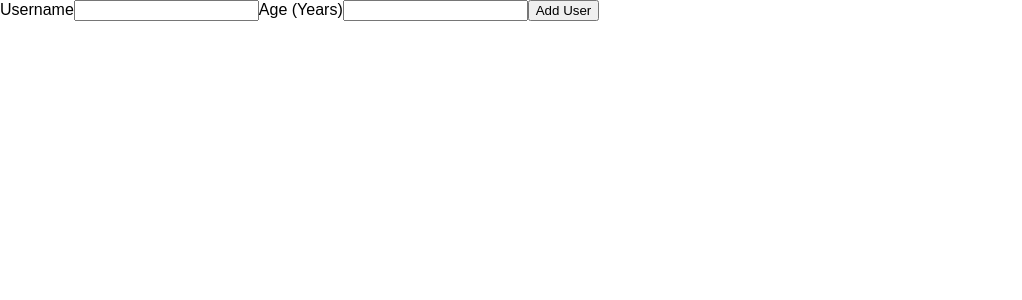
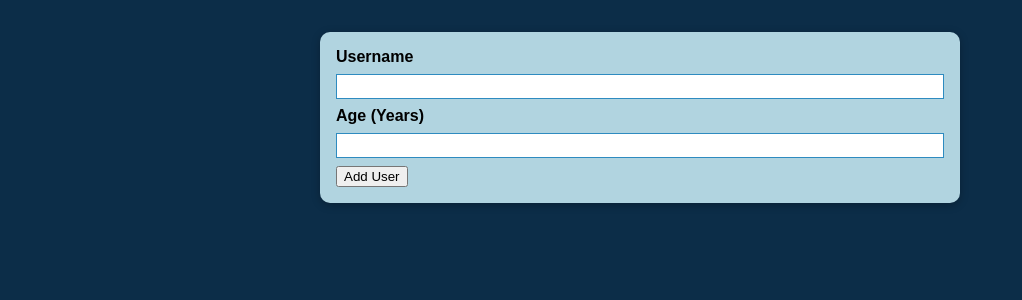
Before and after one commit to amaljaison71/User-Management, a React (Create React App) app: page / in a window 1280 px wide. Shown: the top 300 px of the page, without its empty margins (0-1022 px from the left). Built offline with nearby package versions, Linux system fonts and the light colour scheme.

Commit message:
[FEATURE] Added reusable card component

```diff
--- a/src/App.js
+++ b/src/App.js
@@ -1,5 +1,5 @@
-import React from 'react';
-import AddUser from './Components/Users/AddUser';
+import React from "react";
+import AddUser from "./Components/Users/AddUser";
 
 function App() {
   return (
--- /dev/null
+++ b/src/Components/UI/Card.js
@@ -0,0 +1,13 @@
+/**
+ * Reusable card component
+ */
+
+import styles from "./Card.module.css";
+
+const Card = (props) => {
+  return (
+    <div className={`${styles.card} ${props.className}`}>{props.children}</div>
+  );
+};
+
+export default Card;
--- /dev/null
+++ b/src/Components/UI/Card.module.css
@@ -0,0 +1,5 @@
+.card {
+  background: #B1D4E0;
+  border-radius: 10px;
+  box-shadow: 0 2px 8px rgba(0, 0, 0, 0.26);
+}
--- a/src/Components/Users/AddUser.js
+++ b/src/Components/Users/AddUser.js
@@ -1,3 +1,10 @@
+/**
+ * Wrapper component for adding new user to the list
+ */
+
+import Card from "../UI/Card";
+import styles from './AddUser.module.css'
+
 const AddUser = (props) => {
   /**
    * This method adds new user to existing list of users
@@ -8,6 +15,7 @@
   };
 
   return (
+    <Card className={styles.input}>
       <form onSubmit={addUserHandler}>
         <label htmlFor="username">Username</label>
         <input id="username" type="text" />
@@ -15,6 +23,7 @@
         <input id="age" type="number" />
         <button type="submit">Add User</button>
       </form>
+    </Card>
   );
 };
 
--- /dev/null
+++ b/src/Components/Users/AddUser.module.css
@@ -0,0 +1,26 @@
+.input {
+  margin: 2rem auto;
+  padding: 1rem;
+  width: 90%;
+  max-width: 40rem;
+}
+
+.input label {
+  display: block;
+  font-weight: bold;
+  margin-bottom: 0.5rem;
+}
+
+.input input {
+  font: inherit;
+  display: block;
+  width: 100%;
+  border: 1px solid #2E8BC0;
+  padding: 0.15rem;
+  margin-bottom: 0.5rem;
+}
+
+.input input:focus {
+  outline: none;
+  border-color: #145DA0;
+}
--- a/src/index.css
+++ b/src/index.css
@@ -4,6 +4,7 @@
 
 html {
   font-family: sans-serif;
+  background: #0C2D48;
 }
 
 body {
```
Lines whose indentation alone changed are shown as unchanged.
